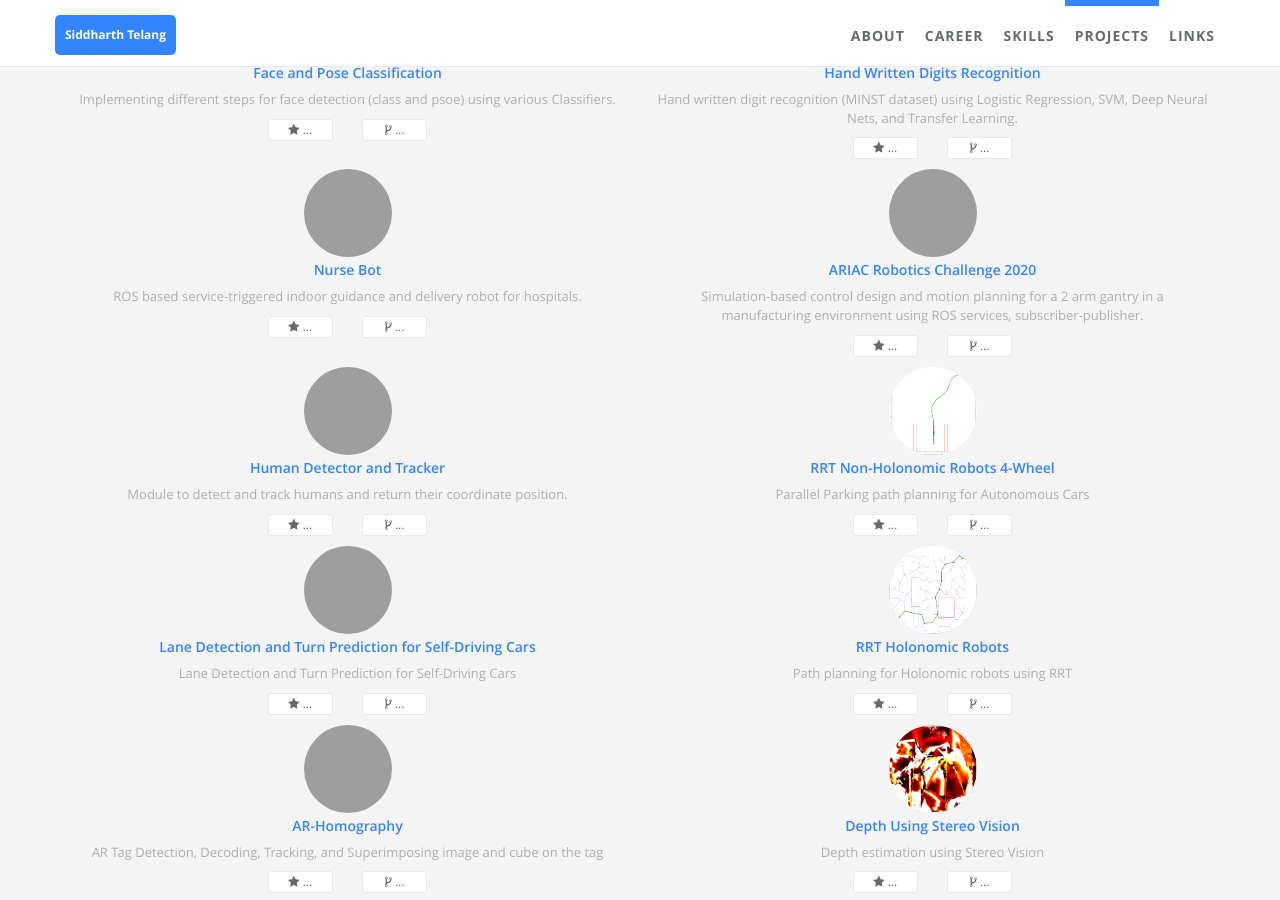
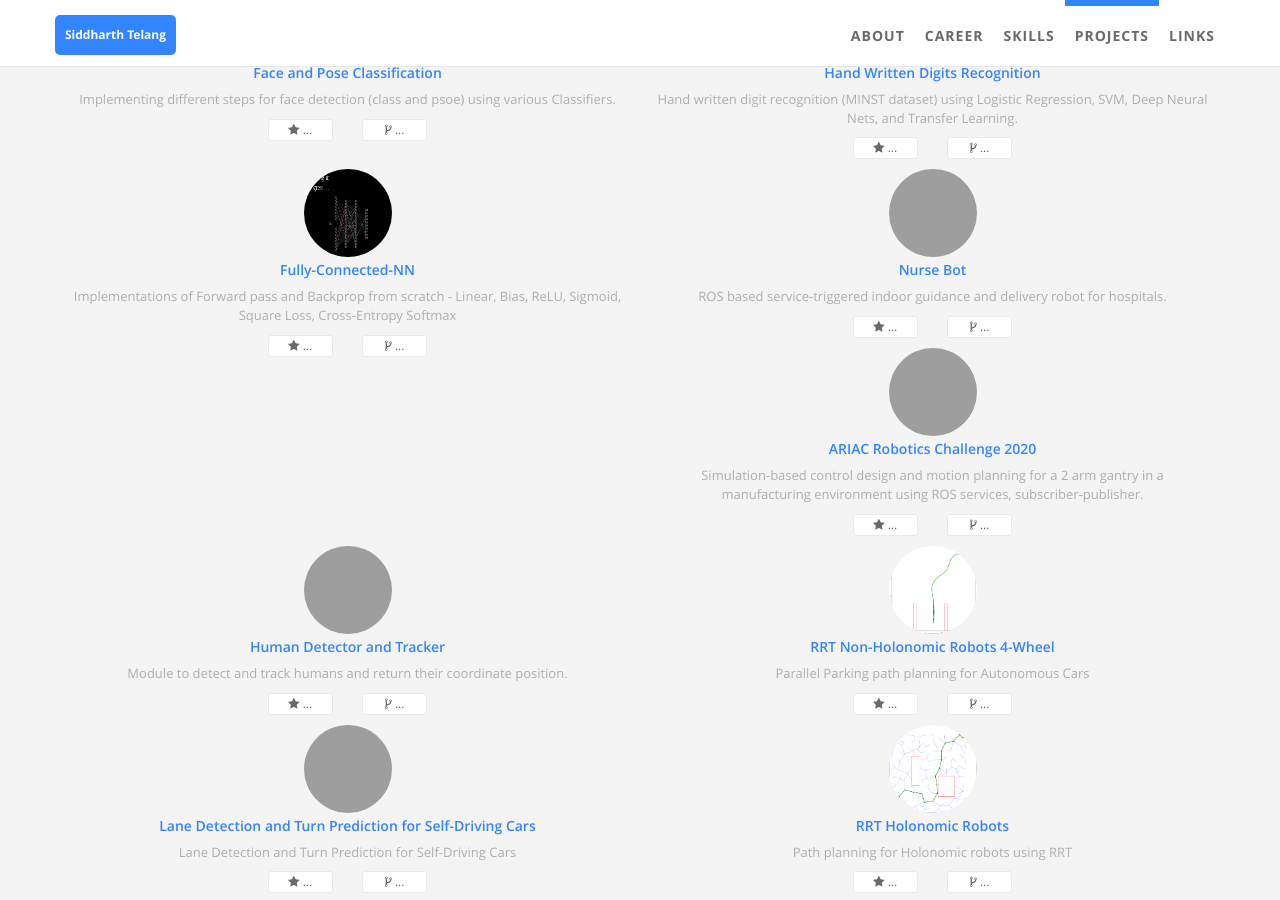
Before and after one commit to siddharthtelang/siddharthtelang.github.io, a Jekyll site: the page built from index.html, in a window 1280 px wide and 900 px high, scrolled down 3047 px, cut to the strip 0-900 px from the top of the window. Built offline with Jekyll 4.4.1, drawn with Linux system fonts in a browser that asks for light colours; grey boxes are pictures that could not be loaded.

Commit message:
Add FC NN

```diff
--- a/_data/index/projects.yml
+++ b/_data/index/projects.yml
@@ -15,6 +15,12 @@
   img: /static/assets/img/landing/hand_written.png
   desc: Hand written digit recognition (MINST dataset) using Logistic Regression, SVM, Deep Neural Nets, and Transfer Learning.
 
+- name: Fully-Connected-NN
+  i18n: Fully-Connected-NN
+  gh_user: siddharthtelang
+  repo: Fully-Connected-NN
+  img: /static/assets/img/landing/nn.gif
+  desc: Implementations of Forward pass and Backprop from scratch - Linear, Bias, ReLU, Sigmoid, Square Loss, Cross-Entropy Softmax
 
 - name: Nurse Bot
   i18n: nurse-bot
```
Also changed, not shown: static/assets/img/landing/nn.gif (added), static/assets/img/landing/nn.png (added).
